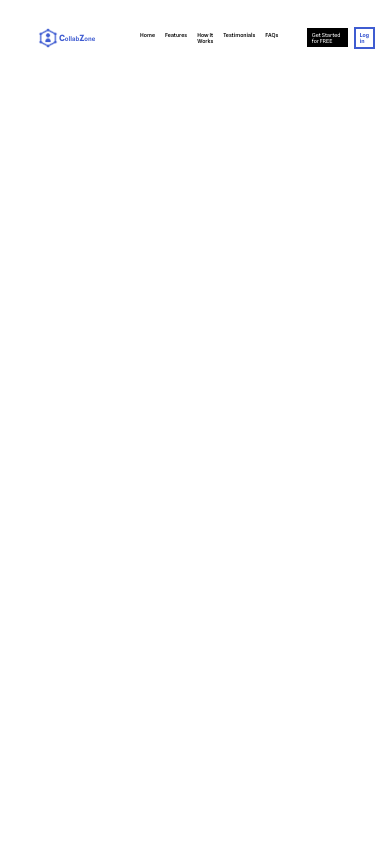
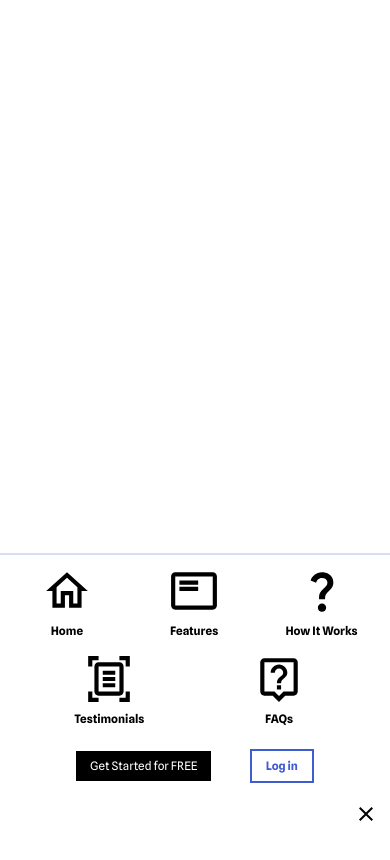
Before and after one commit to Stackashu/CollabZone, a React (Create React App) app: page / in a window 390 px wide. Shown: the top 860 px of the page. Built offline with nearby package versions, Linux system fonts and the light colour scheme.

Commit message:
Navbae responsiveness create

```diff
--- a/package.json
+++ b/package.json
@@ -3,6 +3,10 @@
   "version": "0.1.0",
   "private": true,
   "dependencies": {
+    "@emotion/react": "^11.14.0",
+    "@emotion/styled": "^11.14.0",
+    "@mui/icons-material": "^6.2.1",
+    "@mui/material": "^6.2.1",
     "collabzone": "file:",
     "cra-template": "1.2.0",
     "react": "^19.0.0",
--- a/src/App.css
+++ b/src/App.css
@@ -6,8 +6,8 @@
 
 }
 
-:root{
-    --basic: rgba(63, 92, 209, 1);
+:root {
+    --basic-color: rgba(63, 92, 209, 1);
 }
 
 body{
--- a/src/components/Landing/Navbar.jsx
+++ b/src/components/Landing/Navbar.jsx
@@ -1,30 +1,40 @@
 import React, { useState } from "react";
 import style from "../../styles/Landing/Navbar.module.css";
-import logo from '../../assests/images/CollabLogo.png'
-import { NavLink  } from "react-router-dom";
+import logo from "../../assests/images/CollabLogo.png";
+import { NavLink } from "react-router-dom";
+import "../../App.css";
+import CloseOutlinedIcon from '@mui/icons-material/CloseOutlined';
+import HomeOutlinedIcon from '@mui/icons-material/HomeOutlined';
+import QuestionMarkOutlinedIcon from '@mui/icons-material/QuestionMarkOutlined';
+import LiveHelpOutlinedIcon from '@mui/icons-material/LiveHelpOutlined';
+import FeaturedPlayListOutlinedIcon from '@mui/icons-material/FeaturedPlayListOutlined';
+import DocumentScannerOutlinedIcon from '@mui/icons-material/DocumentScannerOutlined';
+import GamepadOutlinedIcon from '@mui/icons-material/GamepadOutlined';
 
 const Navbar = () => {
+  const [isOpen, setIsOpen] = useState(true);
   const [activeIndex, setActiveIndex] = useState(0);
-
 
   const navs = ["Home", "Features", "How It Works", "Testimonials", "FAQs"];
 
   return (
+    <>
       <header className={`${style.header}`}>
-
         <div className={`${style.lefthead}`}>
-            <img className={`${style.logo}`} src={logo} alt="CollabZone logo"/>
-            <h1><span>C</span>ollab<span>Z</span>one</h1>
+          <img className={`${style.logo}`} src={logo} alt="CollabZone logo" />
+          <h1>
+            <span>C</span>ollab<span>Z</span>one
+          </h1>
         </div>
 
         <nav>
-        <ul  className={`${style.navbar} `}>
+          <ul className={`${style.navbar} `}>
             {navs.map((nav, index) => (
               <li
                 key={index}
-          className={`${style.navbar} ${activeIndex === index ? "changecolor" : ""}`}
-          onClick={() => setActiveIndex(index)} // Set active index on click
-        >
+                className={`${style.navbar} ${
+                  activeIndex === index ? "changecolor" : ""}`}
+                onClick={() => setActiveIndex(index)}  >
                 {nav}
               </li>
             ))}
@@ -39,8 +49,46 @@ const Navbar = () => {
             Log in
           </NavLink>
         </div>
+      </header>
 
+      {/* mobile and tablet view code  */}
+
+      <header className={`${style.header2}`}>
+
+        <div className={`${style.lefthead2}`}>
+        <img className={`${style.logo2}`} src={logo} alt="CollabZone logo" />
+          <h1>
+            <span>C</span>ollab<span>Z</span>one
+          </h1>
+        </div>
+
+       <div  onClick={() => setIsOpen(true)}>
+        <GamepadOutlinedIcon  className={`${style.button}`} />
+      </div>
+
+          {/* navbar pallete  for up and down*/}
+          <nav className={`${style.mainnav} ${isOpen ? style.mainnavup : " "} `}>
+            <ul className={`${style.navbar2}`}>
+              <li><HomeOutlinedIcon style={{ fontSize: 50 }}/> <h4>Home</h4></li>
+              <li><FeaturedPlayListOutlinedIcon style={{ fontSize: 50 }}/><h4>Features</h4></li>
+              <li><QuestionMarkOutlinedIcon style={{ fontSize: 50 }}/><h4>How It Works</h4></li>
+              <li><DocumentScannerOutlinedIcon  style={{ fontSize: 50 }}/><h4>Testimonials</h4></li>
+              <li><LiveHelpOutlinedIcon style={{ fontSize: 50 }}/><h4>FAQs</h4></li>
+            </ul>
+            <div className={`${style.linkbox}`}>
+               <NavLink className={`${style.link1}`} to="#">
+                 Get Started for FREE
+               </NavLink>
+              <NavLink className={`${style.link2}`} to="#">
+                 Log in
+               </NavLink>
+        </div>
+             <CloseOutlinedIcon className={`${style.cross}`} onClick={() => setIsOpen(false)} />
+
+          </nav>
       </header>
+
+    </>
   );
 };
 
--- a/src/styles/Landing/Navbar.module.css
+++ b/src/styles/Landing/Navbar.module.css
@@ -1,10 +1,10 @@
 .header {
-  margin: 2vw 3vw;
+  margin: 3vw 4vw;
   display: flex;
   /* justify-content: space-between; */
-  gap: 4.8vw;
+  gap: 3vw;
   /* background: red; */
-  width: 95%;
+  width: 90%;
   font-family: "Spline Sans", serif;
 }
 .logo {
@@ -18,13 +18,12 @@
   list-style: none;
   /* gap: 2.4vw; */
   padding: 1vw;
-
 }
 .navbar li {
   font-size: 1.4vw;
   font-weight: 500;
   cursor: pointer;
-  margin-right: 0.6vw;
+  margin-right: 0.4vw;
   /* font-style:"Spline Sans" ; */
 }
 .navbar li:hover {
@@ -41,7 +40,7 @@
   gap: 0.3vw;
 }
 .lefthead h1 {
-  color: rgba(63, 92, 209, 1);
+  color: var(--basic-color);
   font-style: "Spline Sans";
   font-size: 1.6vw;
   font-weight: 600;
@@ -67,7 +66,6 @@
 }
 .link2:hover {
   background: rgba(63, 92, 209, 0.1);
-
 }
 .righthead {
   display: flex;
@@ -75,3 +73,287 @@
   align-items: center;
   gap: 1.5vw;
 }
+.header2 {
+  display: none;
+}
+@media (max-width: 768px) {
+  .header {
+    display: none;
+  }
+  .header2 {
+    border-top: 2px solid rgba(63, 92, 209, 0.2);
+    display: flex;
+    position: absolute;
+    bottom: 0;
+    width: 100%;
+    /* margin: 3vw 5vw; */
+    /* background: yellow; */
+    align-items: center;
+    padding: 2vw 4vw;
+    justify-content: space-between;
+    font-family: "Spline Sans", serif;
+  }
+  .lefthead2 {
+    display: flex;
+    justify-content: center;
+    align-items: center;
+    color: var(--basic-color);
+    gap: 0.3vw;
+  }
+  .logo2 {
+    width: 25%;
+    cursor: pointer;
+  }
+
+  .button {
+    font-size: 50px;
+  }
+  .cross {
+    font-size: 100px;
+  }
+
+  .lefthead2 h1 {
+    color: var(--basic-color);
+    font-style: "Spline Sans";
+    font-size: 3.5vw;
+    font-weight: 600;
+  }
+  .lefthead2 h1 span {
+    font-size: 5vw;
+    font-weight: 900;
+  }
+  .mainnav {
+    border-top: 2px solid rgba(63, 92, 209, 0.2);
+    display: flex;
+    background: white;
+    flex-direction: column;
+    align-items: end;
+    padding: 3vw;
+    height: 45vh;
+    z-index: 1;
+    position: absolute;
+    left: 0;
+    gap: 1.8vw;
+    top: 100px;
+    width: 100%;
+    transition: all 0.5s;
+  }
+  .mainnavup {
+    border-top: 2px solid rgba(63, 92, 209, 0.2);
+    display: flex;
+    background: white;
+    flex-direction: column;
+    align-items: end;
+    padding: 3vw;
+    height: 45vh;
+    z-index: 10;
+    position: absolute;
+    left: 0;
+    gap: 4vw;
+    top: -335px;
+    width: 100%;
+  }
+  .navbar2 {
+    background: white;
+    /* background: red; */
+    list-style: none;
+    display: flex;
+    justify-content: space-evenly;
+    align-items: center;
+    width: 100%;
+    margin-bottom: 1vw;
+    font-style: "Spline Sans";
+    gap: 4vw;
+    flex-wrap: wrap;
+  }
+
+  .navbar2 li {
+    width: 30%;
+    font-size: 2.4vw;
+    font-weight: 500;
+    cursor: pointer;
+    display: flex;
+    flex-direction: column;
+    align-items: center;
+    justify-content: center;
+    margin-right: 0.4vw;
+    font-size: 3vw;
+    gap: 2vw;
+  }
+  .navbar2 li h4 {
+    /* color: var(--basic-color); */
+  }
+  .navbar ul {
+    display: flex;
+    justify-content: space-evenly;
+    align-items: center;
+  }
+  .linkbox {
+    display: flex;
+    justify-content: center;
+    align-items: center;
+    gap: 5vw;
+    width: 100%;
+  }
+  .link1 {
+    text-decoration: none;
+    color: white;
+    background: black;
+    font-size: 3vw;
+    padding: 2vw 3.5vw;
+  }
+  .link2 {
+    text-decoration: none;
+    color: rgba(63, 92, 209, 1);
+    border: 2px solid rgba(63, 92, 209, 1);
+    font-size: 3vw;
+    padding: 2vw 3.5vw;
+    font-weight: 700;
+  }
+  .link2:hover {
+    background: rgba(63, 92, 209, 0.1);
+  }
+
+}
+
+@media (max-width: 480px) {
+  .header {
+    display: none;
+  }
+  .header2 {
+    border-top: 2px solid rgba(63, 92, 209, 0.2);
+    display: flex;
+    position: absolute;
+    bottom: 0;
+    width: 100%;
+    /* margin: 3vw 5vw; */
+    /* background: yellow; */
+    align-items: center;
+    padding: 4vw 4vw;
+    justify-content: space-between;
+    font-family: "Spline Sans", serif;
+  }
+  .lefthead2 {
+    margin-left: -8vw;
+    /* background: #000; */
+    display: flex;
+    justify-content: center;
+    align-items: center;
+    color: var(--basic-color);
+    gap: 0.3vw;
+    text-align: left;
+  }
+  .logo2 {
+    width: 15%;
+    cursor: pointer;
+  }
+
+  .lefthead2 h1 {
+    color: var(--basic-color);
+    font-style: "Spline Sans";
+    font-size: 5vw;
+    font-weight: 600;
+  }
+  .lefthead2 h1 span {
+    font-size: 6vw;
+    font-weight: 900;
+  }
+  .mainnav {
+    border-top: 2px solid rgba(63, 92, 209, 0.2);
+    display: flex;
+    background: white;
+    flex-direction: column;
+    align-items: end;
+    padding: 3vw;
+    height: 45vh;
+    z-index: 10;
+    position: absolute;
+    left: 0;
+    gap: 2vw;
+    top: 100px;
+    width: 100%;
+  }
+
+  .mainnavup {
+    border-top: 2px solid rgba(63, 92, 209, 0.2);
+    display: flex;
+    background: white;
+    flex-direction: column;
+    align-items: end;
+    padding: 3vw;
+    height: 45vh;
+    z-index: 10;
+    position: absolute;
+    left: 0;
+    gap: 5vw;
+    top: -230px;
+    width: 100%;
+  }
+  .navbar2 {
+    background: white;
+    /* background: red; */
+    list-style: none;
+    display: flex;
+    justify-content: space-evenly;
+    align-items: center;
+    width: 100%;
+    margin-bottom: 1vw;
+    font-style: "Spline Sans";
+    gap: 4vw;
+    flex-wrap: wrap;
+  }
+
+  .navbar2 li {
+    width: 30%;
+    /* font-size: 5vw; */
+    font-weight: 500;
+    cursor: pointer;
+    display: flex;
+    flex-direction: column;
+    align-items: center;
+    justify-content: center;
+    margin-right: 0.4vw;
+    font-size: 3vw;
+    gap: 2vw;
+  }
+  .navbar2 li h4:hover {
+    color: var(--basic-color);
+  }
+  .navbar ul {
+    display: flex;
+    justify-content: space-evenly;
+    align-items: center;
+  }
+  .linkbox {
+    display: flex;
+    justify-content: center;
+    align-items: center;
+    gap: 10vw;
+    width: 100%;
+  }
+  .link1 {
+    text-decoration: none;
+    color: white;
+    background: black;
+    font-size: 3vw;
+    padding: 2vw 3.5vw;
+  }
+  .link2 {
+    text-decoration: none;
+    color: rgba(63, 92, 209, 1);
+    border: 2px solid rgba(63, 92, 209, 1);
+    font-size: 3vw;
+    padding: 2vw 3.5vw;
+    font-weight: 700;
+  }
+  .link2:hover {
+    background: rgba(63, 92, 209, 0.1);
+  }
+  .button {
+    font-size: 7px;
+  }
+
+  .cross {
+    font-size: 10px;
+  }
+}
```
Also changed, not shown: 1 other file (tests, documents, lock files or other folders). Lines whose indentation alone changed are shown as unchanged.
